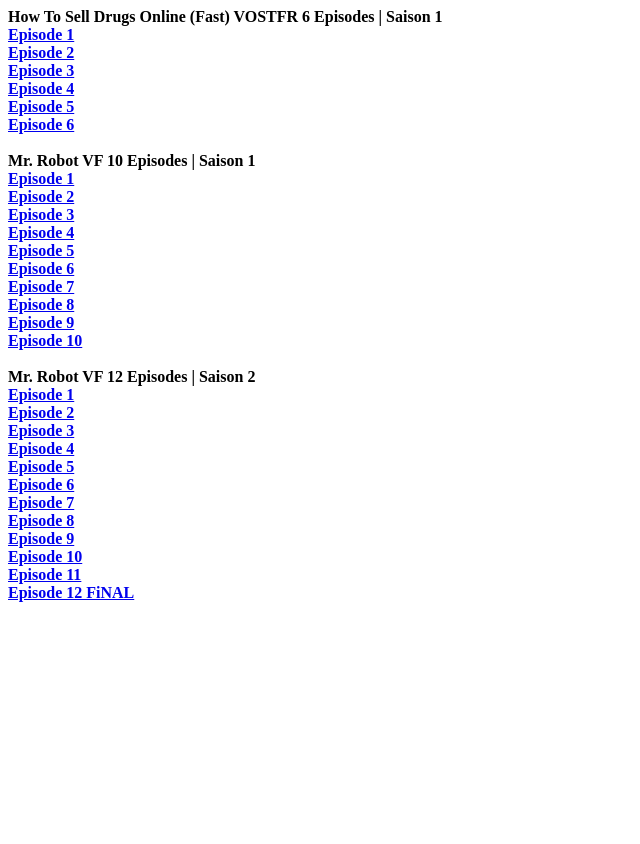
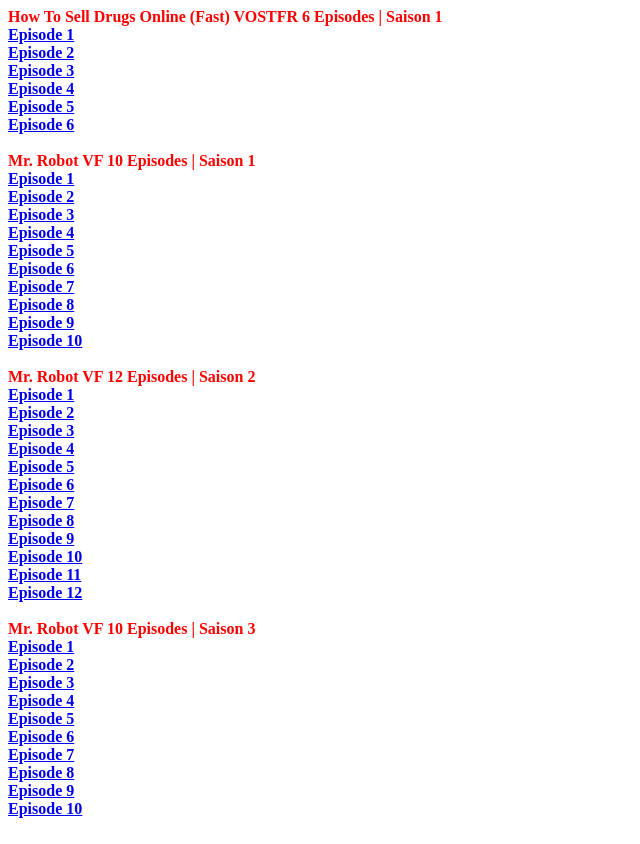
Before and after one commit to free-to/psyquoquackpack.github.io, a plain HTML site: page index.html in a window 1280 px wide. Shown: the whole page, without its empty margins (0-640 px from the left). Before the commit the page ends 800 px from the top, so only its background shows below. Drawn offline with Linux system fonts and the light colour scheme.

Commit message:
Update index.html

```diff
--- a/index.html
+++ b/index.html
@@ -3,7 +3,7 @@
 <title>DARK DOWNLOAD</title>
 </head>
 <body>
-<b><div style="font-weight:bold;color:#000000">How To Sell Drugs Online (Fast) VOSTFR 6 Episodes | Saison 1</div></b>
+<b><div style="font-weight:bold;color:#ff0000">How To Sell Drugs Online (Fast) VOSTFR 6 Episodes | Saison 1</div></b>
 <b><a rel="external nofollow" target="_blank" href="https://wlnk.ec/95198574?fn=SG93IFRvIFNlbGwgRHJ1Z3MgT25saW5lIChGYXN0KSAtIFNhaXNvbiAxIEVwaXNvZGUgMSAtIFtWRl0%3D&rl=b2">Episode 1</a></b><br>
 <b><a rel="external nofollow" target="_blank" href="https://wlnk.ec/09661b9f?fn=SG93IFRvIFNlbGwgRHJ1Z3MgT25saW5lIChGYXN0KSAtIFNhaXNvbiAxIEVwaXNvZGUgMiAtIFtWRl0%3D&rl=b2">Episode 2</a></b><br>
 <b><a rel="external nofollow" target="_blank" href="https://wlnk.ec/9135cc76?fn=SG93IFRvIFNlbGwgRHJ1Z3MgT25saW5lIChGYXN0KSAtIFNhaXNvbiAxIEVwaXNvZGUgMyAtIFtWRl0%3D&rl=b2">Episode 3</a></b><br>
@@ -11,8 +11,7 @@
 <b><a rel="external nofollow" target="_blank" href="https://wlnk.ec/d34c61ca?fn=SG93IFRvIFNlbGwgRHJ1Z3MgT25saW5lIChGYXN0KSAtIFNhaXNvbiAxIEVwaXNvZGUgNSAtIFtWRl0%3D&rl=b2">Episode 5</a></b><br>
 <b><a rel="external nofollow" target="_blank" href="https://wlnk.ec/623d204e?fn=SG93IFRvIFNlbGwgRHJ1Z3MgT25saW5lIChGYXN0KSAtIFNhaXNvbiAxIEVwaXNvZGUgNiAtIFtWRl0%3D&rl=b2">Episode 6</a></b><br>
 <br/>
-
-<b><div style="font-weight:bold;color:#000000">Mr. Robot VF 10 Episodes | Saison 1</div></b>
+<b><div style="font-weight:bold;color:#ff0000">Mr. Robot VF 10 Episodes | Saison 1</div></b>
 <b><a rel="external nofollow" target="_blank" href="https://wlnk.ec/a93e5953?fn=TXIuIFJvYm90IC0gU2Fpc29uIDEgRXBpc29kZSAxIC0gW1ZGXQ%3D%3D&rl=b2">Episode 1</a></b><br>
 <b><a rel="external nofollow" target="_blank" href="https://wlnk.ec/f41a82af?fn=TXIuIFJvYm90IC0gU2Fpc29uIDEgRXBpc29kZSAyIC0gW1ZGXQ%3D%3D&rl=b2">Episode 2</a></b><br>
 <b><a rel="external nofollow" target="_blank" href="https://wlnk.ec/3ffda0d7?fn=TXIuIFJvYm90IC0gU2Fpc29uIDEgRXBpc29kZSAzIC0gW1ZGXQ%3D%3D&rl=b2">Episode 3</a></b><br>
@@ -24,7 +23,7 @@
 <b><a rel="external nofollow" target="_blank" href="https://wlnk.ec/744903d0?fn=TXIuIFJvYm90IC0gU2Fpc29uIDEgRXBpc29kZSA5IC0gW1ZGXQ%3D%3D&rl=b2">Episode 9</a></b><br>
 <b><a rel="external nofollow" target="_blank" href="https://wlnk.ec/be98d22a?fn=TXIuIFJvYm90IC0gU2Fpc29uIDEgRXBpc29kZSAxMCAtIFtWRl0%3D&rl=b2">Episode 10</a></b><br>
 <br/>
-<b><div style="font-weight:bold;color:#000000">Mr. Robot VF 12 Episodes | Saison 2</div></b>
+<b><div style="font-weight:bold;color:#ff0000">Mr. Robot VF 12 Episodes | Saison 2</div></b>
 <b><a rel="external nofollow" target="_blank" href="https://wlnk.ec/e3d0dcc5?fn=TXIuIFJvYm90IC0gU2Fpc29uIDIgRXBpc29kZSAxIC0gW1ZGXQ%3D%3D&rl=b2">Episode 1</a></b><br>
 <b><a rel="external nofollow" target="_blank" href="https://wlnk.ec/47ae716f?fn=TXIuIFJvYm90IC0gU2Fpc29uIDIgRXBpc29kZSAyIC0gW1ZGXQ%3D%3D&rl=b2">Episode 2</a></b><br>
 <b><a rel="external nofollow" target="_blank" href="https://wlnk.ec/69424b85?fn=TXIuIFJvYm90IC0gU2Fpc29uIDIgRXBpc29kZSAzIC0gW1ZGXQ%3D%3D&rl=b2">Episode 3</a></b><br>
@@ -36,7 +35,19 @@
 <b><a rel="external nofollow" target="_blank" href="https://wlnk.ec/8c2474e0?fn=TXIuIFJvYm90IC0gU2Fpc29uIDIgRXBpc29kZSA5IC0gW1ZGXQ%3D%3D&rl=b2">Episode 9</a></b><br>
 <b><a rel="external nofollow" target="_blank" href="https://wlnk.ec/db2a056f?fn=TXIuIFJvYm90IC0gU2Fpc29uIDIgRXBpc29kZSAxMCAtIFtWRl0%3D&rl=b2">Episode 10</a></b><br>
 <b><a rel="external nofollow" target="_blank" href="https://wlnk.ec/6a4c3c11?fn=TXIuIFJvYm90IC0gU2Fpc29uIDIgRXBpc29kZSAxMSAtIFtWRl0%3D&rl=b2">Episode 11</a></b><br>
-<b><a rel="external nofollow" target="_blank" href="https://wlnk.ec/73a53f4b?fn=TXIuIFJvYm90IC0gU2Fpc29uIDIgRXBpc29kZSAxMiAtIFtWRl0%3D&rl=b2">Episode 12 FiNAL</a></b><br>
+<b><a rel="external nofollow" target="_blank" href="https://wlnk.ec/73a53f4b?fn=TXIuIFJvYm90IC0gU2Fpc29uIDIgRXBpc29kZSAxMiAtIFtWRl0%3D&rl=b2">Episode 12</a></b><br>
+<br/>
+<b><div style="font-weight:bold;color:#ff0000">Mr. Robot VF 10 Episodes | Saison 3</div></b>
+<b><a rel="external nofollow" target="_blank" href="https://wlnk.ec/0168e5c3?fn=TXIuIFJvYm90IC0gU2Fpc29uIDMgRXBpc29kZSAxIC0gW1ZGXQ%3D%3D&rl=b2">Episode 1</a></b><br>
+<b><a rel="external nofollow" target="_blank" href="https://wlnk.ec/42727245?fn=TXIuIFJvYm90IC0gU2Fpc29uIDMgRXBpc29kZSAyIC0gW1ZGXQ%3D%3D&rl=b2">Episode 2</a></b><br>
+<b><a rel="external nofollow" target="_blank" href="https://wlnk.ec/afbf1032?fn=TXIuIFJvYm90IC0gU2Fpc29uIDMgRXBpc29kZSAzIC0gW1ZGXQ%3D%3D&rl=b2">Episode 3</a></b><br>
+<b><a rel="external nofollow" target="_blank" href="https://wlnk.ec/64bac939?fn=TXIuIFJvYm90IC0gU2Fpc29uIDMgRXBpc29kZSA0IC0gW1ZGXQ%3D%3D&rl=b2">Episode 4</a></b><br>
+<b><a rel="external nofollow" target="_blank" href="https://wlnk.ec/c9e819ae?fn=TXIuIFJvYm90IC0gU2Fpc29uIDMgRXBpc29kZSA1IC0gW1ZGXQ%3D%3D&rl=b2">Episode 5</a></b><br>
+<b><a rel="external nofollow" target="_blank" href="https://wlnk.ec/f689cdee?fn=TXIuIFJvYm90IC0gU2Fpc29uIDMgRXBpc29kZSA2IC0gW1ZGXQ%3D%3D&rl=b2">Episode 6</a></b><br>
+<b><a rel="external nofollow" target="_blank" href="https://wlnk.ec/63c02e85?fn=TXIuIFJvYm90IC0gU2Fpc29uIDMgRXBpc29kZSA3IC0gW1ZGXQ%3D%3D&rl=b2">Episode 7</a></b><br>
+<b><a rel="external nofollow" target="_blank" href="https://wlnk.ec/9354bb7c?fn=TXIuIFJvYm90IC0gU2Fpc29uIDMgRXBpc29kZSA4IC0gW1ZGXQ%3D%3D&rl=b2">Episode 8</a></b><br>
+<b><a rel="external nofollow" target="_blank" href="https://wlnk.ec/7dd69b22?fn=TXIuIFJvYm90IC0gU2Fpc29uIDMgRXBpc29kZSA5IC0gW1ZGXQ%3D%3D&rl=b2">Episode 9</a></b><br>
+<b><a rel="external nofollow" target="_blank" href="https://wlnk.ec/325f1ede?fn=TXIuIFJvYm90IC0gU2Fpc29uIDMgRXBpc29kZSAxMCAtIFtWRl0%3D&rl=b2">Episode 10</a></b><br>
 <br/>
 </body>
 </html>
```
